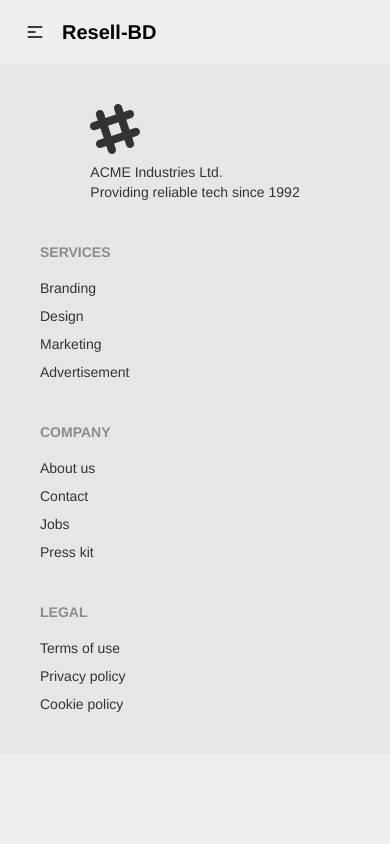
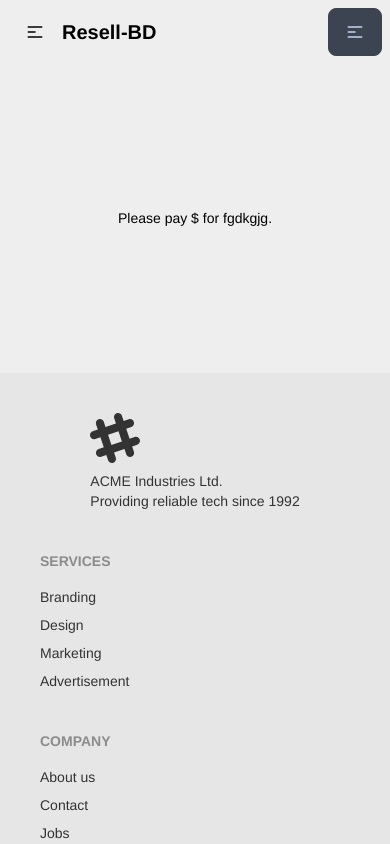
Before and after one commit to mahbubh0ssain/resellbd-client, a React (Create React App) app: page /payment in a window 390 px wide. Shown: the top 844 px of the page. Built offline with nearby package versions, Linux system fonts and the light colour scheme; no server answers.

Commit message:
dashboard drwaer added

```diff
--- a/src/Pages/Dashboard/Dashboard.jsx
+++ b/src/Pages/Dashboard/Dashboard.jsx
@@ -1,7 +1,32 @@
 import React from "react";
 
 const Dashboard = () => {
-  return <div>this is dashboard for the users,admin and sellers</div>;
+  return (
+    <div className="max-w-[1440px] mx-auto">
+      <div className="drawer drawer-mobile">
+        <input
+          id="dashboard-drawer"
+          type="checkbox"
+          className="drawer-toggle"
+        />
+        <div className="drawer-content flex flex-col items-center justify-center">
+
+        </div>
+        <div className="drawer-side">
+          <label htmlFor="dashboard-drawer" className="drawer-overlay"></label>
+          <ul className="menu p-4 w-80 bg-base-100 text-base-content">
+            <li>
+              <a>Sidebar Item 1</a>
+            </li>
+            <li>
+              <a>Sidebar Item 2</a>
+            </li>
+          </ul>
+        </div>
+      </div>
+      this is dashboard for the users,admin and sellers
+    </div>
+  );
 };
 
 export default Dashboard;
--- a/src/Pages/Dashboard/Payment.jsx
+++ b/src/Pages/Dashboard/Payment.jsx
@@ -1,9 +1,9 @@
-import React from 'react';
+import React from "react";
 
 const Payment = () => {
   return (
-    <div>
-
+    <div className="max-w-[1440px] mx-auto my-20 p-16 flex justify-center items-center">
+      <h3>Please pay ${} for fgdkgjg.</h3>
     </div>
   );
 };
--- a/src/Pages/Home/ProductDetails/ProductDetails.jsx
+++ b/src/Pages/Home/ProductDetails/ProductDetails.jsx
@@ -17,6 +17,7 @@ const ProductDetails = () => {
       return data;
     },
   });
+
   if (isLoading) {
     return (
       <CirclesWithBar
--- a/src/Pages/Orders/Orders.jsx
+++ b/src/Pages/Orders/Orders.jsx
@@ -1,5 +1,6 @@
 import { useQuery } from "@tanstack/react-query";
 import React, { useContext, useEffect, useState } from "react";
+import { CirclesWithBar } from "react-loader-spinner";
 import { AuthContext } from "../../Context/AuthProvider/AuthProvider";
 import OrderTable from "./OrderTable";
 
@@ -7,7 +8,6 @@ const Orders = () => {
   const { user } = useContext(AuthContext);
 
   const [data, setData] = useState([]);
-
   useEffect(() => {
     if (!user?.email) {
       return;
@@ -18,6 +18,23 @@ const Orders = () => {
         setData(data);
       });
   }, [user?.email]);
+
+  if (data.length === 0) {
+    return (
+      <CirclesWithBar
+        height="100"
+        width="100"
+        color="#4fa94d"
+        wrapperStyle={{}}
+        wrapperclassName=""
+        visible={true}
+        outerCircleColor=""
+        innerCircleColor=""
+        barColor=""
+        ariaLabel="circles-with-bar-loading"
+      />
+    );
+  }
 
   return (
     <div className="max-w-[1440px] mx-auto my-16 p-4">
--- a/src/Pages/Shared/Navbar/Navbar.jsx
+++ b/src/Pages/Shared/Navbar/Navbar.jsx
@@ -75,6 +75,28 @@ const Navbar = () => {
       <div className="navbar-end hidden lg:flex">
         <ul className="menu menu-horizontal p-0">{menuItems}</ul>
       </div>
+
+      <div className="navbar-end">
+        <label
+          htmlFor="dashboard-drawer"
+          className="btn  btn-md drawer-button lg:hidden"
+        >
+          <svg
+            xmlns="http://www.w3.org/2000/svg"
+            className="h-5 w-5"
+            fill="none"
+            viewBox="0 0 24 24"
+            stroke="currentColor"
+          >
+            <path
+              strokeLinecap="round"
+              strokeLinejoin="round"
+              strokeWidth="2"
+              d="M4 6h16M4 12h8m-8 6h16"
+            />
+          </svg>
+        </label>
+      </div>
     </div>
   );
 };
```
